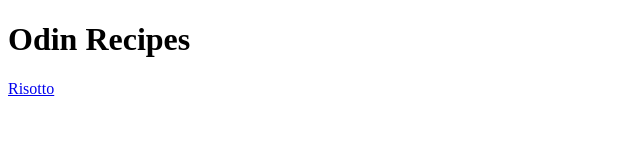
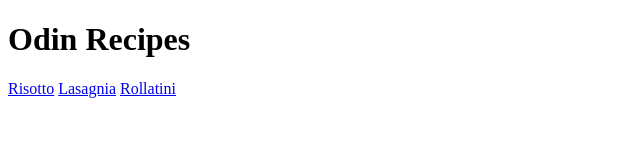
Before and after one commit to B-Banach/odin-recipes, a plain HTML site: page index.html in a window 1280 px wide. Shown: the whole page, without its empty margins (0-640 px from the left). Drawn offline with Linux system fonts and the light colour scheme.

Commit message:
linked recipies lasagnia.html, rollatini.html in index.html

```diff
--- a/index.html
+++ b/index.html
@@ -9,5 +9,7 @@
 <body>
     <h1>Odin Recipes</h1>
     <a href="recipes/rissotto.html">Risotto</a>
+    <a href="recipes/lasagnia.html">Lasagnia</a>
+    <a href="recipes/rollatini.html">Rollatini</a>
 </body>
 </html>
```
